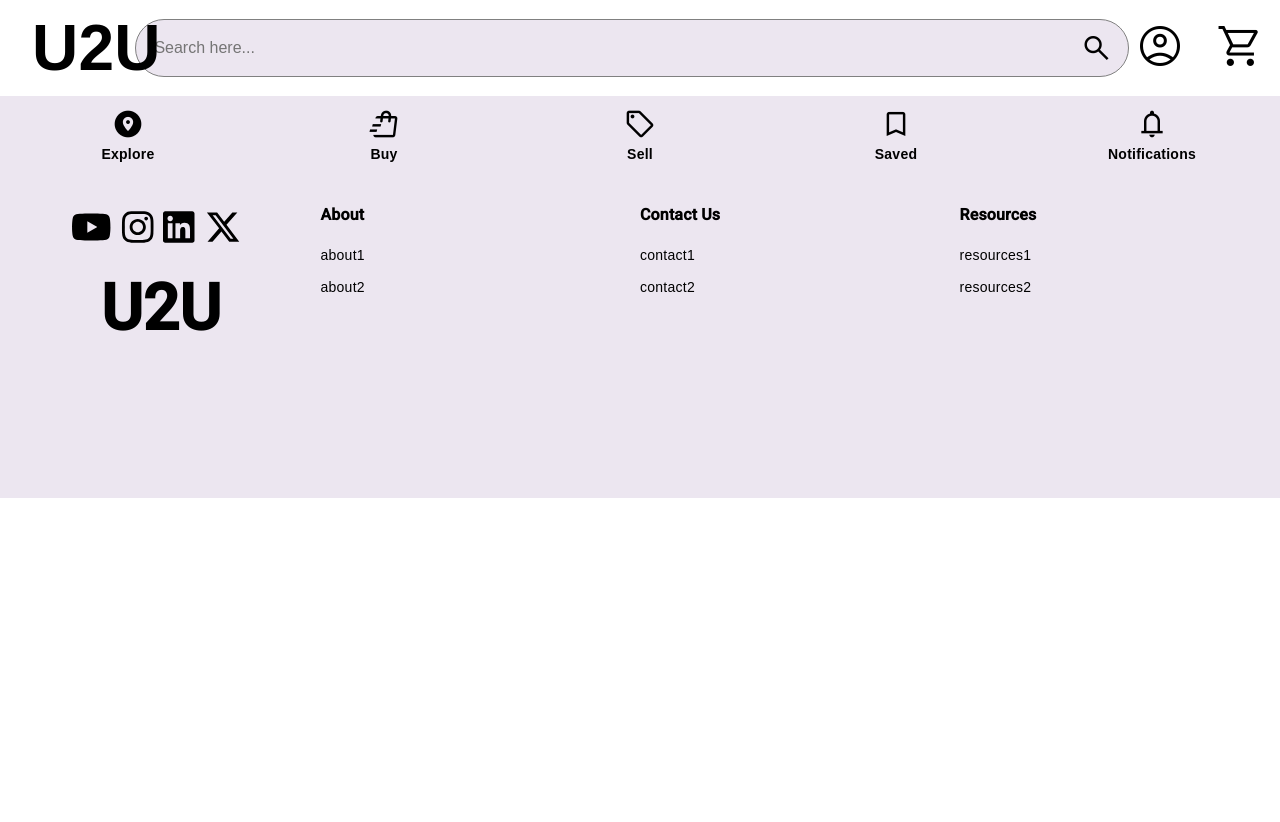
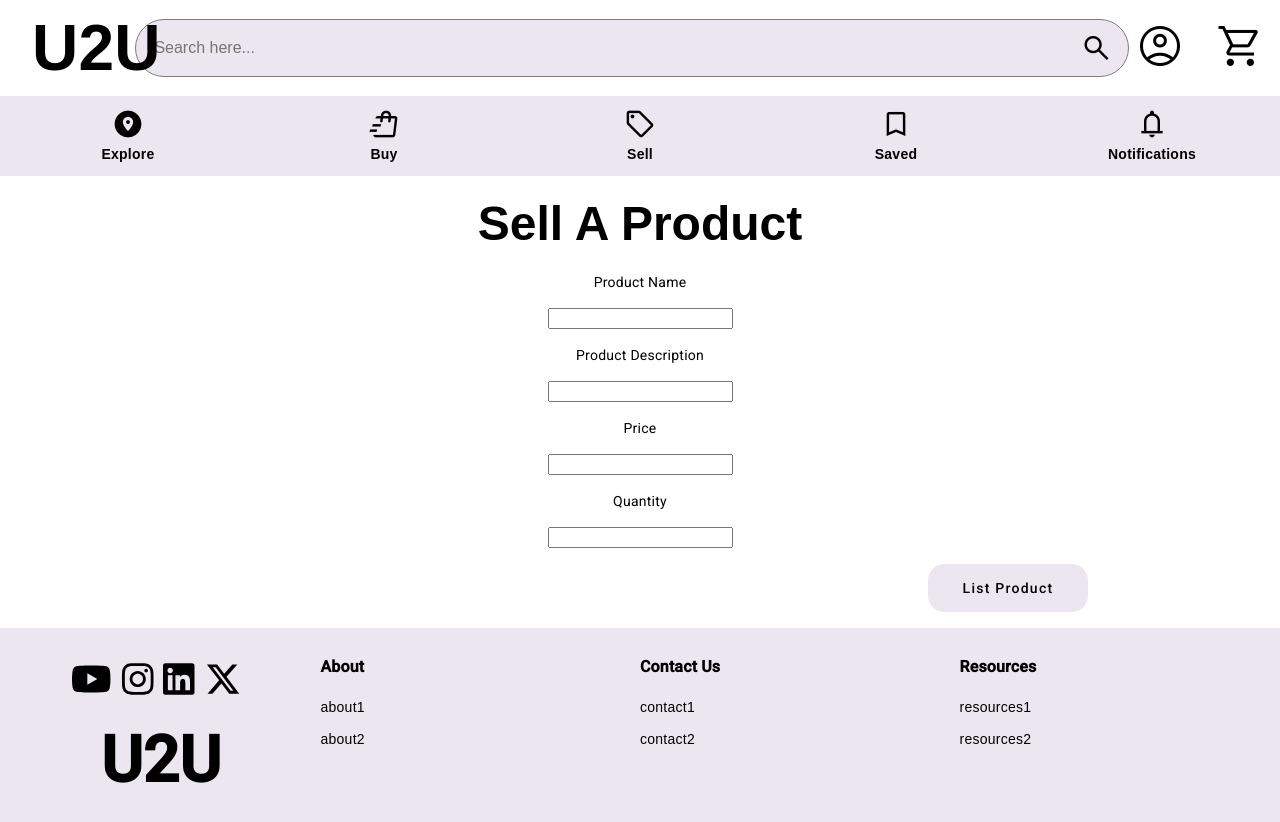
Before and after one commit to LW95x/marketplace-frontend, an Angular app: page /sell in a window 1280 px wide. Before the commit this address led to /. Shown: the top 822 px of the page. Before the commit the page ends 800 px from the top, so only its background shows below. Built offline with nearby package versions, Linux system fonts and the light colour scheme.

Commit message:
early selling page implementation

```diff
--- a/src/app/app-routing.module.ts
+++ b/src/app/app-routing.module.ts
@@ -5,13 +5,15 @@ import { ProductsComponent } from './pages/products/products.component';
 import { ProductComponent } from './pages/product/product.component';
 import { ProfileComponent } from './pages/profile/profile.component';
 import { CartComponent } from './pages/cart/cart.component';
+import { SellComponent } from './pages/sell/sell.component';
 
 const routes: Routes = [
   { path: '', component: HomeComponent },
   { path: 'products', component: ProductsComponent },
   { path: 'product', component: ProductComponent },
   { path: 'profile', component: ProfileComponent },
-  { path: 'cart', component: CartComponent }
+  { path: 'cart', component: CartComponent },
+  { path: 'sell', component: SellComponent },
 ];
 
 @NgModule({
--- a/src/app/app.module.ts
+++ b/src/app/app.module.ts
@@ -18,6 +18,7 @@ import { MatIconModule } from '@angular/material/icon';
 import { MatFormFieldModule } from '@angular/material/form-field';
 import { MatInputModule } from '@angular/material/input';
 import { FormsModule } from '@angular/forms';
+import { SellComponent } from './pages/sell/sell.component';
 
 
 @NgModule({
@@ -29,7 +30,8 @@ import { FormsModule } from '@angular/forms';
     FooterComponent,
     ProductComponent,
     ProfileComponent,
-    CartComponent
+    CartComponent,
+    SellComponent
   ],
   imports: [
     BrowserModule,
--- a/src/app/components/header/header.component.html
+++ b/src/app/components/header/header.component.html
@@ -35,7 +35,7 @@
         shopping_bag_speed
         </span>
       Buy</a>
-    <a href="#" class="nav-item">
+    <a href="sell" class="nav-item">
       <span class="material-symbols-outlined" style="font-size: 32px;">
         sell
         </span>
--- /dev/null
+++ b/src/app/pages/sell/sell.component.css
@@ -0,0 +1,30 @@
+.sell-header {
+    text-align: center;
+    font-family: Arial, Helvetica, sans-serif;
+    font-size: 48px;
+    margin-bottom: 2rem;
+    margin-top: 2rem;
+    font-weight: bold;
+}
+
+.sell-form {
+    display: flex;
+    flex-direction: column;
+    width: 100%;
+    height: 50%;
+    align-items: center;
+    gap: 1rem;
+}
+
+.custom-button {
+    background-color: #ECE6F0 !important;
+    transition: background-color 1s;
+    width: 10rem;
+    height: 3rem;
+    align-self: flex-end;
+    margin-right: 12rem;
+    margin-bottom: 1rem;
+    margin-top: auto;
+    border: 1px solid #ECE6F0;
+    border-radius: 1rem;
+}
--- /dev/null
+++ b/src/app/pages/sell/sell.component.html
@@ -0,0 +1,20 @@
+<div>
+  <div>
+    <h1 class="sell-header">Sell A Product</h1>
+  </div>
+  <form class="sell-form">
+  <label for="productName">Product Name</label>
+  <input type="text" id="productName" name="productName">
+
+  <label for="productName">Product Description</label>
+  <input type="text" id="productName" name="productName">
+
+  <label for="productName">Price</label>
+  <input type="text" id="productName" name="productName">
+
+  <label for="productName">Quantity</label>
+  <input type="text" id="productName" name="productName">
+
+  <button mat-flat-button class="custom-button">List Product</button>
+  </form>
+</div>
--- a/src/styles.css
+++ b/src/styles.css
@@ -1,5 +1,4 @@
 /* You can add global styles to this file, and also import other style files */
-
 
 html, body { height: 100%; }
 body { margin: 0; font-family: Roboto, "Helvetica Neue", sans-serif; }
```
Also changed, not shown: src/app/pages/sell/sell.component.ts (added, +10 -0 lines), 1 other file (tests, documents, lock files or other folders).
